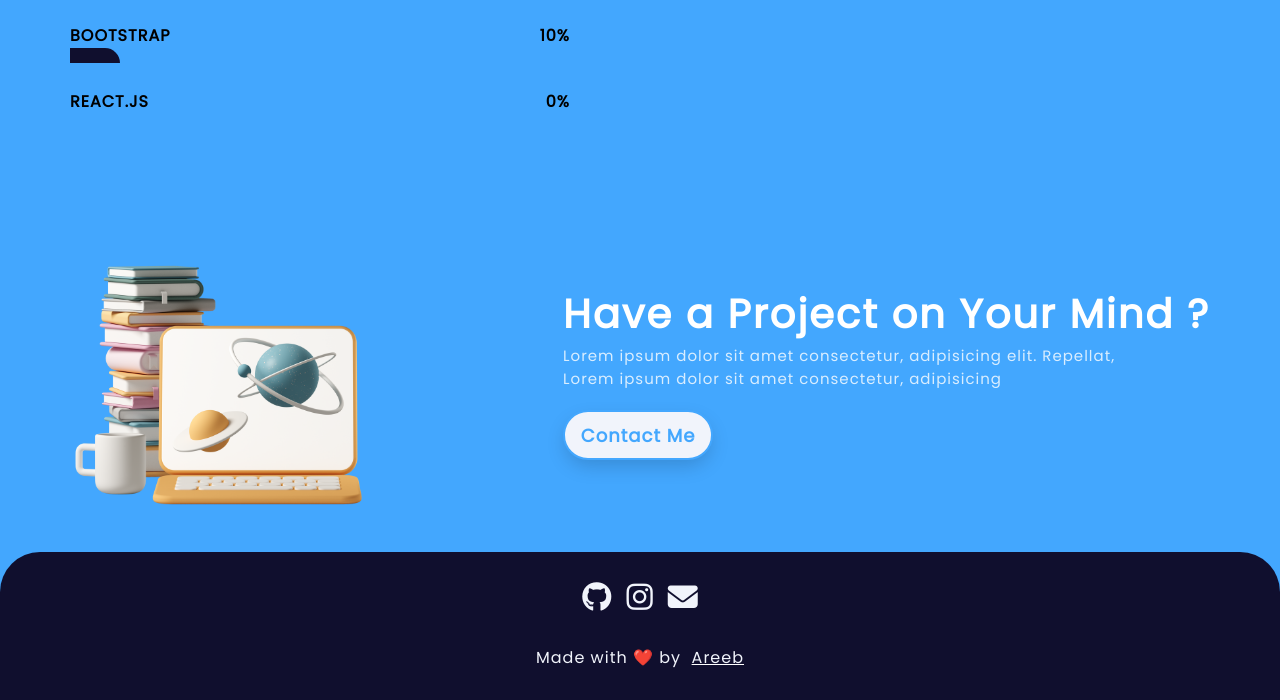
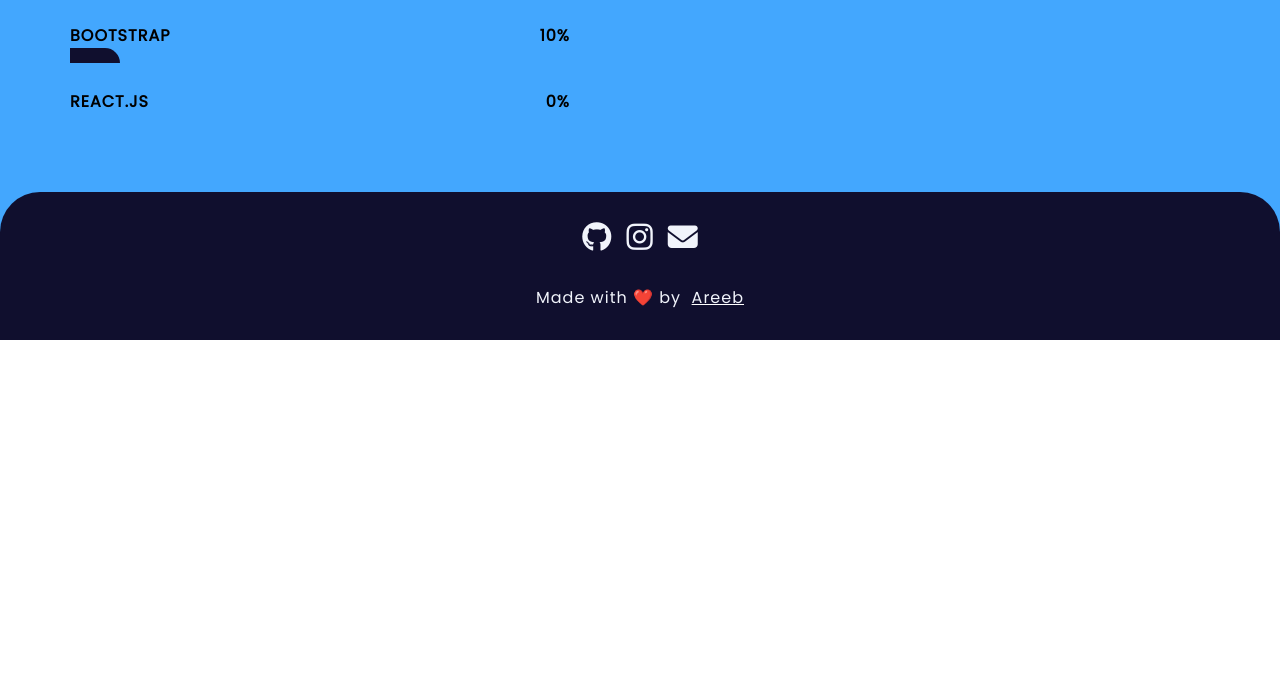
Before and after one commit to AreebRehman5/Portfolio-2, a plain HTML site: page index.html in a window 1280 px wide. Shown: the part 1855-2555 px from the top of the page. After the commit the page ends 2195 px from the top, so only its background shows below. Drawn offline with Linux system fonts and the light colour scheme.

Commit message:
Update index.html

```diff
--- a/index.html
+++ b/index.html
@@ -204,17 +204,6 @@
             P R O J E C T
     >>>>>>>>>>>>>>>>>>>>>>>>  -->
 
-    <section id="project" class="contain flex-r">
-        <div class="project-img flex-r">
-            <img src="project.png">
-        </div>
-        <div class="project-text flex-c">
-            <h1 class="lb-head">Have a Project on Your Mind ?</h1>
-            <p>Lorem ipsum dolor sit amet consectetur, adipisicing elit. Repellat,</p>
-            <p>Lorem ipsum dolor sit amet consectetur, adipisicing</p>
-            <a href="./pages/contact.html" class="btn w-btn">Contact Me</a>
-        </div>
-    </section>
 
 
     <!-- >>>>>>>>>>>>>>>>>>>>>>>>
```
